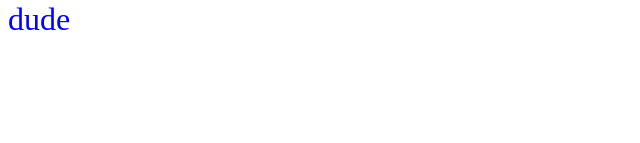
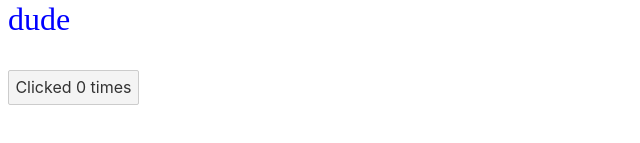
Before and after one commit to dizzysky/svelte-practice, a Svelte app: page / in a window 1280 px wide. Shown: the part 425-568 px from the top of the page, without its empty margins (0-640 px from the left). Built offline with nearby package versions, Linux system fonts and the light colour scheme.

Commit message:
add event handler

```diff
--- a/src/App.svelte
+++ b/src/App.svelte
@@ -1,12 +1,22 @@
 <script>
     let name = "dude"; // Modified to use 'dude' as per your new snippet
     let src = "/image.gif"; // Path to your GIF image
+    let count = 0;
+
+    function increment() {
+        count += 1;
+    }
 </script>
 
 <h1>Hello {name.toUpperCase()}!</h1>
 <img {src} alt="{name} dances." />
 
 <p>{@html name}</p>
+
+<button>
+    Clicked {count}
+    {count === 1 ? "time" : "times"}
+</button>
 
 <style>
     /* Write your CSS here */
```
